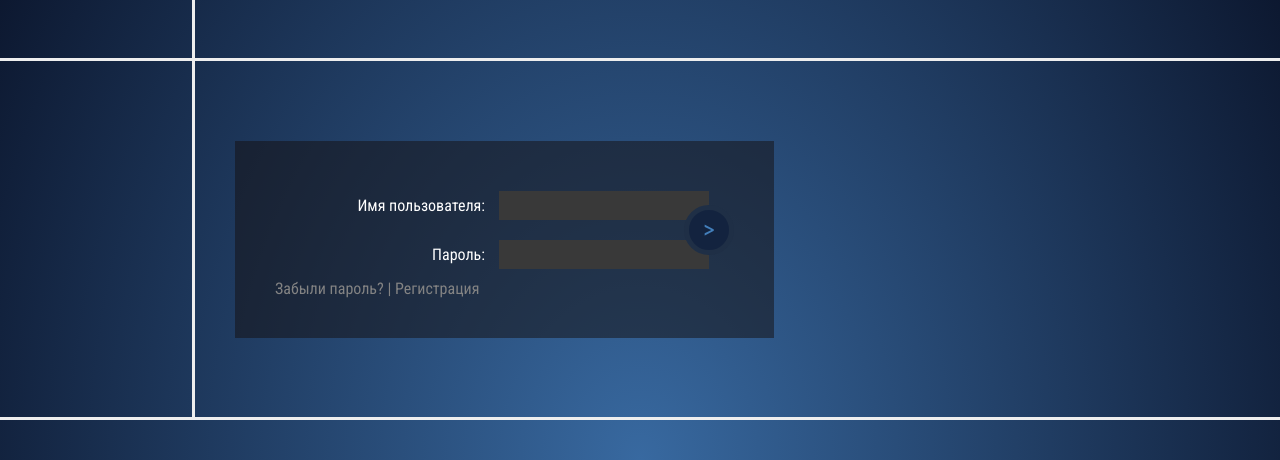
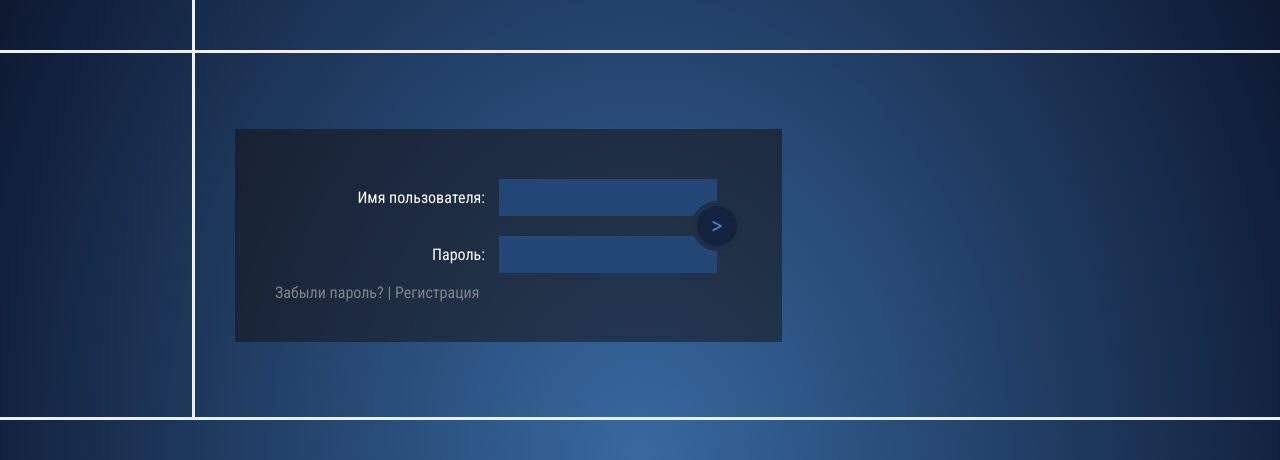
Before and after one commit to omsmanager/omsmanager.github.io, a plain HTML site: page index.html in a window 1280 px wide. Shown: the part 340-800 px from the top of the page. Drawn offline with Linux system fonts and the light colour scheme.

Commit message:
input padding

```diff
--- a/index.html
+++ b/index.html
@@ -69,13 +69,13 @@
       padding: 10px;
     }
     .form-group input {
-      padding: 5px;
+      padding: 9px;
       color: #ddd;
       width: 200px;
-      background-color: #393939;
       font-size: 16px;
       border: none;
       margin-right: 15px;
+      background-color: #224675;
     }
     #login-reverse {
       width: 15%;
```
